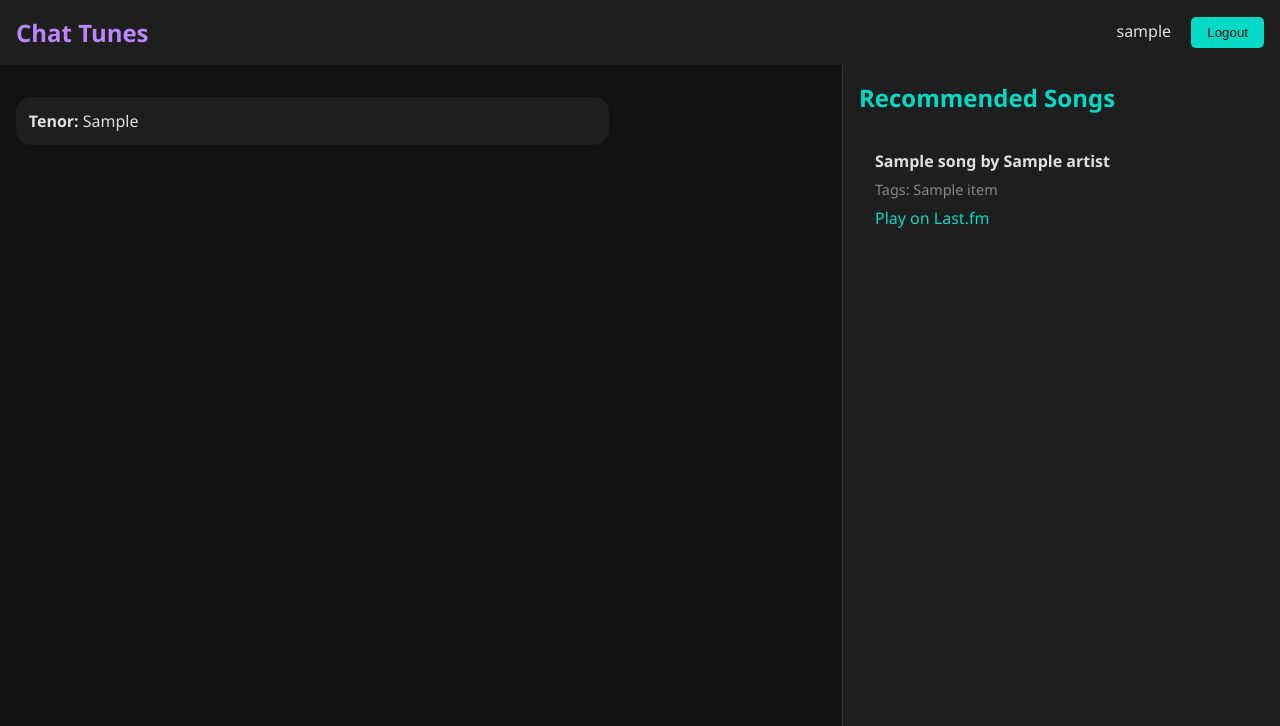
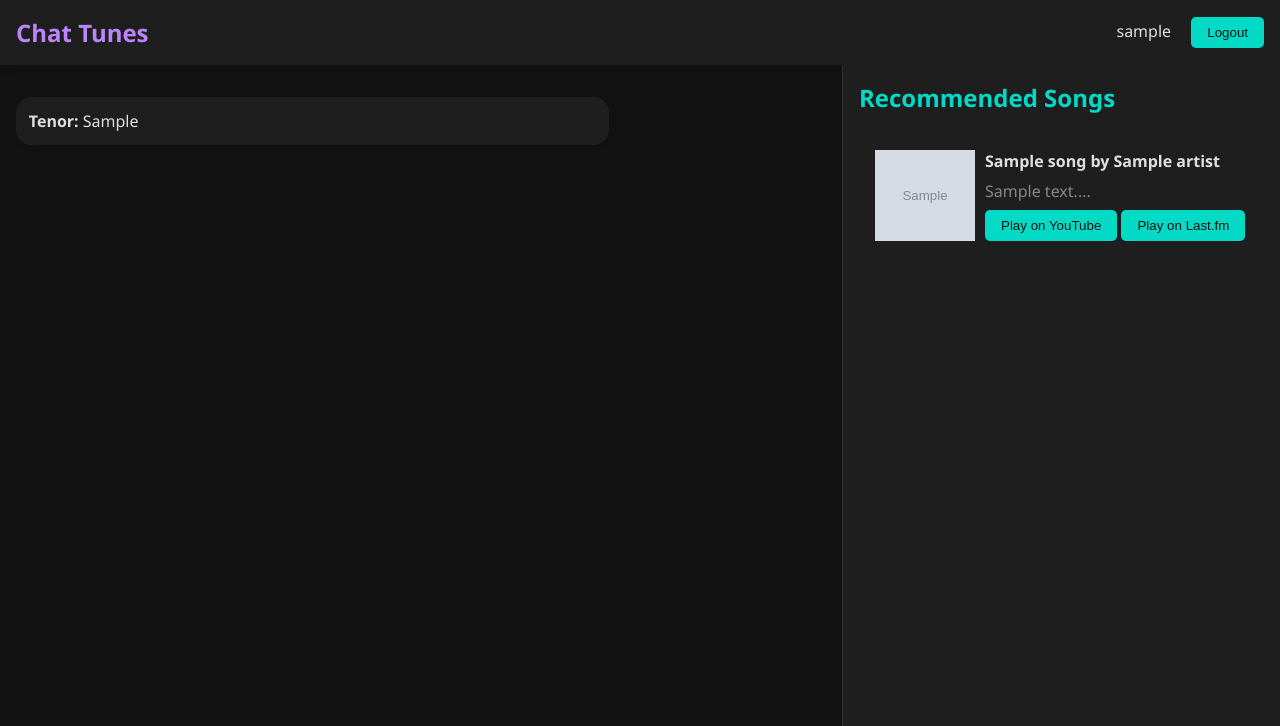
Before and after one commit to RoshanPaulBabu/ChatTunes, a Django app: template chatapp/templates/chat.html in a window 1280 px wide. Shown: the top 726 px of the page. Run offline with Django 5.2, Linux system fonts and the light colour scheme; the template is opened without the code that fills it: most values are stand-ins (such as "Sample title", 1, 10 or a date in 2020); grey boxes marked "Sample" are stand-in pictures; some libraries are stand-ins or nearby versions.

Commit message:
added song thumbnail, description and utbe link

```diff
--- a/chatapp/templates/chat.html
+++ b/chatapp/templates/chat.html
@@ -148,15 +148,54 @@
             margin-top: 0.5rem;
         }
 
-        #recommended-songs a {
+        .song-thumbnail {
+            max-width: 100px;
+            max-height: 100px;
+            margin-right: 10px;
+        }
+
+        .song-info {
+            display: flex;
+        }
+
+        .song-description {
+            margin-top: 0.5rem;
+            color: #888;
+        }
+
+        .song-description .more-text {
+            display: none;
+        }
+
+        .song-description .dots {
+            display: inline;
+        }
+
+        .read-more {
+            background: none;
+            border: none;
             color: var(--secondary-color);
-            text-decoration: none;
-            display: inline-block;
+            cursor: pointer;
+            padding: 0;
+            font: inherit;
+            text-decoration: underline;
             margin-top: 0.5rem;
         }
 
-        #recommended-songs a:hover {
-            text-decoration: underline;
+        .action-button {
+            background-color: var(--secondary-color);
+            color: var(--bg-color);
+            border: none;
+            padding: 0.5rem 1rem;
+            border-radius: 5px;
+            cursor: pointer;
+            margin-top: 0.5rem;
+            transition: background-color 0.3s ease;
+            display: inline-block;
+        }
+
+        .action-button:hover {
+            background-color: #04b8a8;
         }
     </style>
 </head>
@@ -186,11 +225,23 @@
             <ul>
                 {% for song in song_recommendations %}
                     <li>
-                        <div>
-                            <strong>{{ song.name }} by {{ song.artist }}</strong>
-                            <div class="tags">Tags: {% for tag in song.tags %}{{ tag.item.name }}{% if not forloop.last %}, {% endif %}{% endfor %}</div>
+                        <div class="song-info">
+                            {% if song.thumbnail %}
+                                <img src="{{ song.thumbnail }}" alt="Album cover" class="song-thumbnail">
+                            {% endif %}
+                            <div>
+                                <strong>{{ song.name }} by {{ song.artist }}</strong>
+
+                                <div class="song-description">
+                                    {{ song.description|slice:":150"|safe }}<span class="dots">...</span>
+                                    <!-- <span class="more-text">{{ song.description|slice:"150:" }}</span>
+                                    <button class="read-more">Read more</button> -->
+                                </div>
+
+                                <button class="action-button" onclick="window.open('{{ song.youtube_link }}', '_blank')">Play on YouTube</button>
+                                <button class="action-button" onclick="window.open('{{ song.url }}', '_blank')">Play on Last.fm</button>
+                            </div>
                         </div>
-                        <a href="{{ song.url }}" target="_blank">Play on Last.fm</a>
                     </li>
                 {% endfor %}
             </ul>
@@ -203,7 +254,31 @@
         <button type="submit">Send</button>
     </form>
 
+    <script src="https://sdk.scdn.co/spotify-player.js"></script>
     <script>
+
+
+        document.addEventListener('DOMContentLoaded', function() {
+            var readMoreButtons = document.querySelectorAll('.read-more');
+
+            readMoreButtons.forEach(function(button) {
+                button.addEventListener('click', function() {
+                    var dots = this.previousElementSibling;
+                    var moreText = dots.previousElementSibling;
+
+                    if (dots.style.display === 'none') {
+                        dots.style.display = 'inline';
+                        moreText.style.display = 'none';
+                        this.textContent = 'Read more';
+                    } else {
+                        dots.style.display = 'none';
+                        moreText.style.display = 'inline';
+                        this.textContent = 'Read less';
+                    }
+                });
+            });
+        });
+
         // Scroll chat history to the bottom
         var chatHistory = document.getElementById('chat-history');
         chatHistory.scrollTop = chatHistory.scrollHeight;
```
Also changed, not shown: chatapp/views.py (+13 -1 lines).
